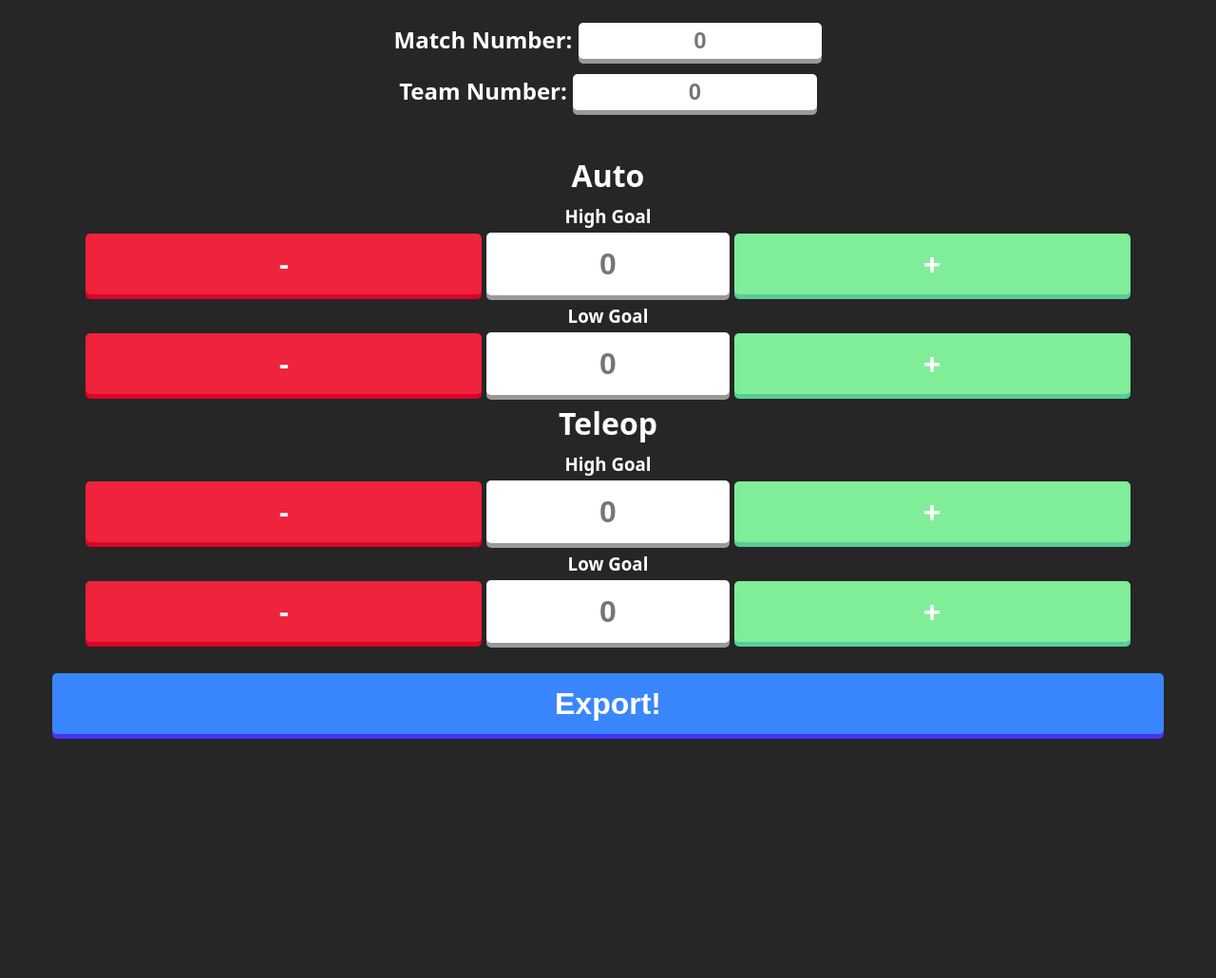
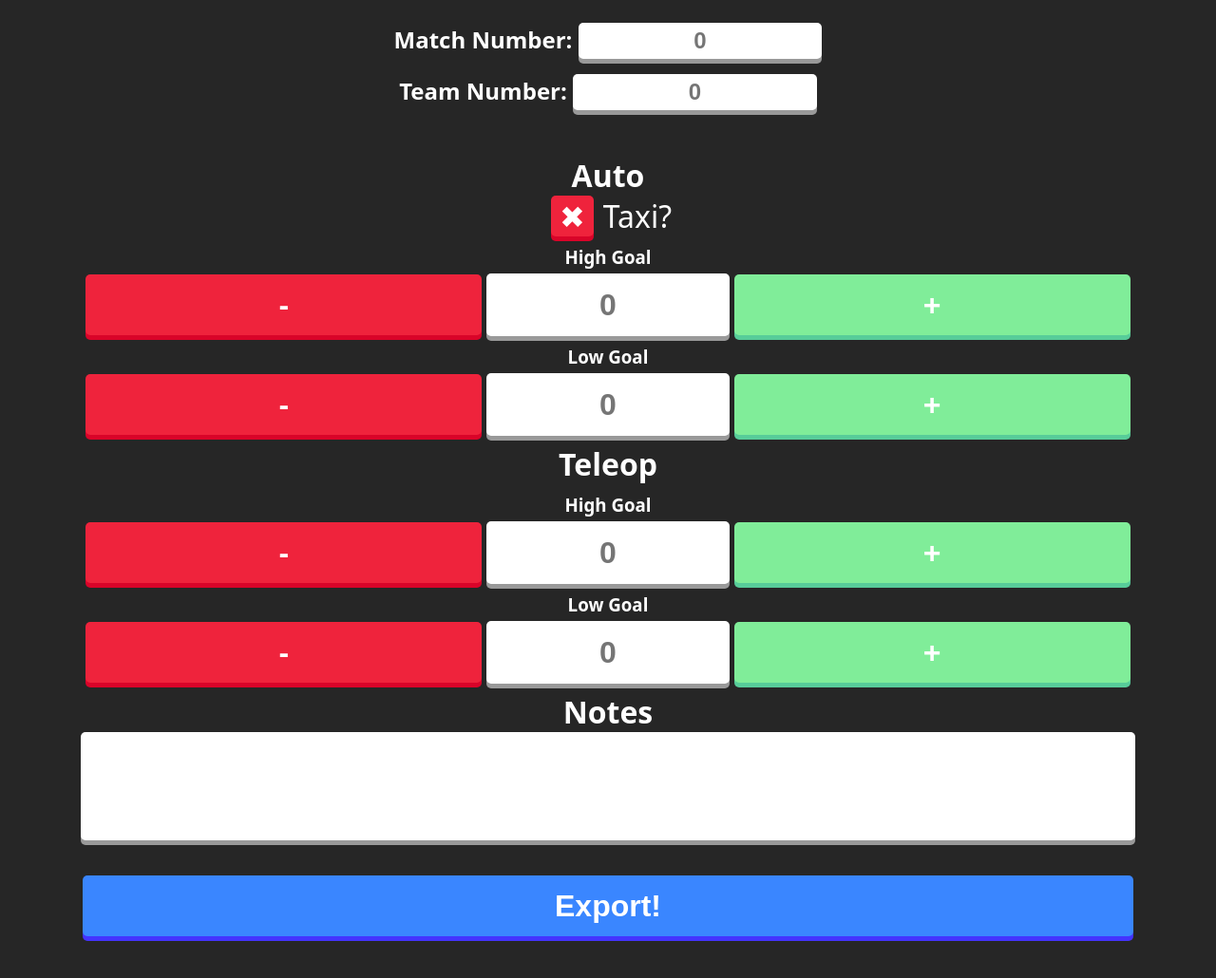
Before and after one commit to frc-2175/ScoutApp, a website: page public/index.html in a window 1280 px wide. Shown: the whole page at 95% size. Before the commit the page ends 909 px from the top, so only its background shows below. Drawn offline with Linux system fonts and the light colour scheme; a web font is replaced by a local one.

Commit message:
Add notes and taxi checkbox.

```diff
--- a/public/index.html
+++ b/public/index.html
@@ -35,7 +35,7 @@
 
 		// Initialize Firebase
 		const app = initializeApp(firebaseConfig);
-		function writeMatchData(matchNumber, teamNumber, teleHiGoal, teleLoGoal, autoHiGoal, autoLoGoal) {
+		function writeMatchData(matchNumber, teamNumber, teleHiGoal, teleLoGoal, autoHiGoal, autoLoGoal, taxi, notes) {
 			const db = getDatabase();
 			set(ref(db, `matches/${matchNumber}/${teamNumber}`), {
 				matchNumber: matchNumber,
@@ -45,9 +45,11 @@
 					teleLoGoal
 				},
 				auto: {
+					taxi: taxi,
 					autoHiGoal: autoHiGoal,
 					autoLoGoal: autoLoGoal
-				}
+				},
+				notes: notes
 			});
 		}
 
@@ -112,6 +114,8 @@
 			const teleLo = getValue("teleLoGoal");
 			const autoHi = getValue("autoHiGoal");
 			const autoLo = getValue("autoLoGoal");
+			const taxi = getValue("taxi");
+			const notes = getValue("notes");
 			let submitError = null;
 			let verifyErrs = verifyMatchData();
 
@@ -124,7 +128,7 @@
 			}
 			else {
 				try {
-					writeMatchData(match, team, teleHi, teleLo, autoHi, autoLo);
+					writeMatchData(match, team, teleHi, teleLo, autoHi, autoLo, taxi);
 				}
 				catch (e) {
 					submitError = e;
@@ -175,6 +179,10 @@
 		</div>
 		<div class="auto">
 			<h1>Auto</h1>
+			<div class="taxi">
+				<input type="checkbox" id="taxi" name="taxi" class="taxibox">
+				<label for="taxi">Taxi?</label>
+			</div>
 			<div>
 				<h3>High Goal</h3>
 				<button class="button-3d red" onclick="decrement('autoHiGoal')">-</button>
@@ -203,6 +211,12 @@
 				<button class="button-3d green" onclick="increment('teleLoGoal')">+</button>
 			</div>
 		</div>
+		<div class="Notes">
+			<h1>Notes</h1>
+			<div>
+				<textarea name="notes" id="notes" cols="0" rows="5"></textarea>
+			</div>
+		</div>
 		<div>
 			<button class="button-3d sky" onclick="exportData()">Export!</button>
 		</div>
--- a/public/style.css
+++ b/public/style.css
@@ -65,7 +65,7 @@ body {
 .sky {
 	background: #3a86ff;
 	margin-top: 1em;
-	width: 92.5%;
+	width: 87.5%;
 	box-shadow: 0 5px #4433ff;
 }
 
@@ -118,7 +118,7 @@ body {
 	margin-bottom: 0.25em;
 }
 
-input {
+input[type=tel] {
 	text-align: center;
 	font-size: 2em;
 	width: 20%;
@@ -141,3 +141,62 @@ input {
 	height: 1.5em;
 	font-size: 1.5em;
 }
+
+.auto>div label {
+	font-size: 2em;
+}
+
+input[type=checkbox] {
+	appearance: none;
+	-webkit-appearance: none;
+	margin-left: 0px;
+}
+
+input[type=checkbox]+label {
+	user-select: none;
+}
+
+input[type=checkbox]+label::before {
+	display: inline-block;
+	transition: all 0.3s ease;
+	border-radius: 5px;
+	width: 1.4em;
+}
+
+
+input[type=checkbox]:checked+label::before {
+	content: "✔";
+	background: #80ed99;
+	box-shadow: 0 5px #57cc99;
+	margin-right: 10px;
+	margin-left: 0px;
+}
+
+input[type=checkbox]:checked+label:hover::before {
+	box-shadow: 0 3px #57cc99;
+}
+
+input[type=checkbox]:not(checked)+label::before {
+	content: "✖";
+	background: #ef233c;
+	box-shadow: 0 5px #d90429;
+	margin-right: 10px;
+	margin-left: 0px;
+	margin-left: 0px;
+}
+
+input[type=checkbox]:not(checked)+label:hover::before {
+	box-shadow: 0 3px #d90429;
+}
+
+textarea {
+	width: 87.5%;
+	font-family: 'Noto Sans';
+	font-style: normal;
+	font-size: 1em;
+	resize: none;
+	outline: none;
+	border: none;
+	border-radius: 5px;
+	box-shadow: 0 5px #999999;
+}
```
